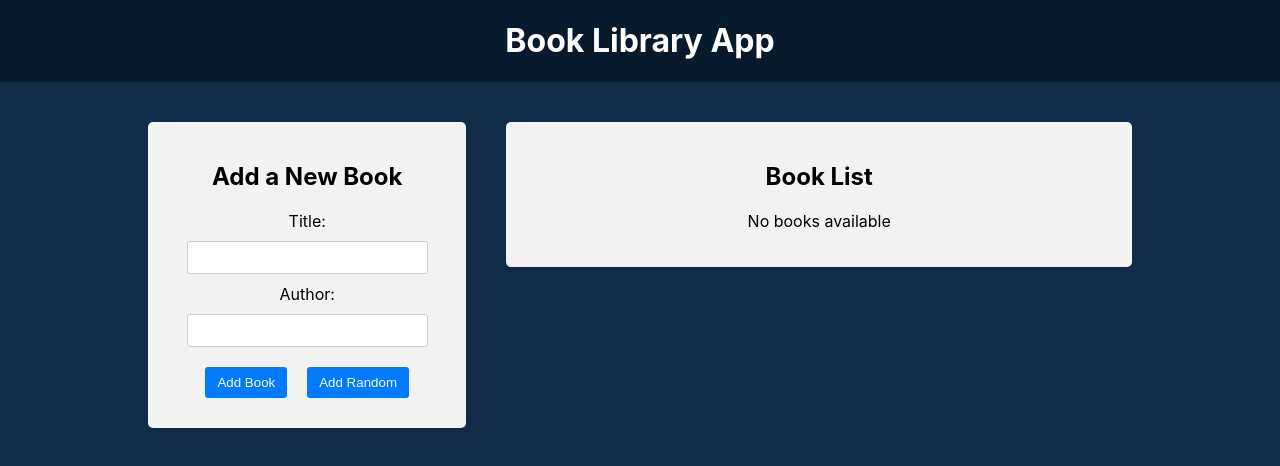
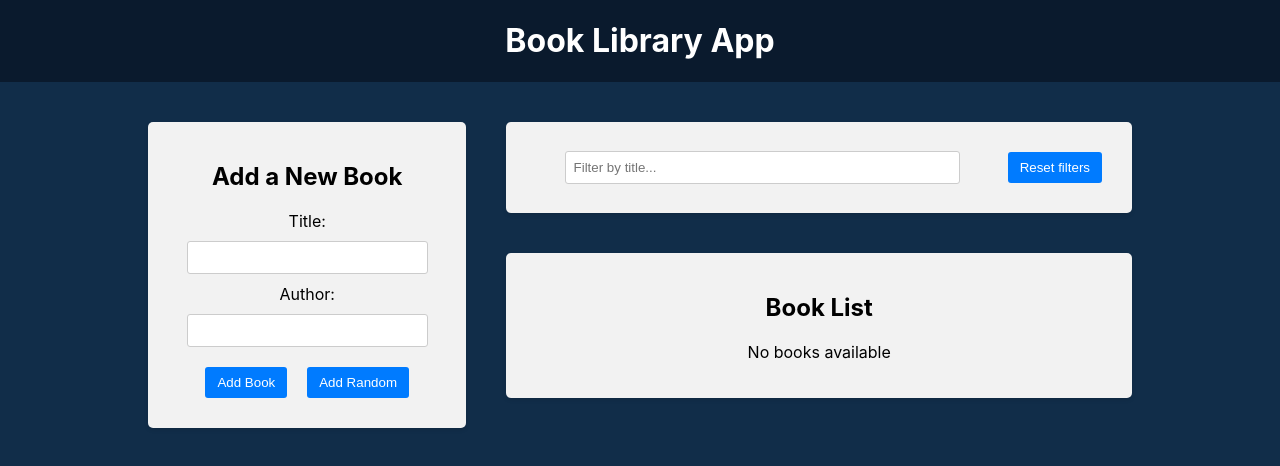
Before and after one commit to akbrest/react-udemy-tutorial, a React (Create React App) app in the folder frontend/: page / in a window 1280 px wide. Shown: the top 466 px of the page. Built offline with nearby package versions, Linux system fonts and the light colour scheme.

Commit message:
Filter redux slice and filter by title

```diff
--- a/frontend/src/App.js
+++ b/frontend/src/App.js
@@ -14,7 +14,7 @@
           <BookForm />
         </div>
         <div className="app-right-column">
-          {/* <Filter /> */}
+          <Filter />
           <BookList />
         </div>
       </main>
--- a/frontend/src/components/BookList/BookList.js
+++ b/frontend/src/components/BookList/BookList.js
@@ -1,10 +1,12 @@
 import { useDispatch, useSelector } from 'react-redux';
 import './BookList.css';
 import { deleteBook, toggleFavorite } from '../../redux/books/actionCreators';
+import { selectTitleFilter } from '../../redux/sclices/filterSlice';
 import { BsBookmarkStar, BsBookmarkStarFill } from 'react-icons/bs';
 
 const BookList = () => {
   const books = useSelector((state) => state.books);
+  const titleFilter = useSelector(selectTitleFilter);
   const dispatch = useDispatch();
 
   const handleDeleteBook = (id) => {
@@ -15,6 +17,14 @@
     dispatch(toggleFavorite(id));
   };
 
+  const filteredBooks = books.filter((book) => {
+    const matchesTitle = book.title
+      .toLowerCase()
+      .includes(titleFilter.toLowerCase());
+
+    return matchesTitle;
+  });
+
   return (
     <div className="app-block book-list">
       <h2>Book List</h2>
@@ -22,7 +32,7 @@
         <p>No books available</p>
       ) : (
         <ul>
-          {books.map((book, i) => (
+          {filteredBooks.map((book, i) => (
             <li key={book.id}>
               <div className="book-info">
                 {++i}. {book.title} by <strong>{book.author}</strong>
--- a/frontend/src/components/Filter/Filter.js
+++ b/frontend/src/components/Filter/Filter.js
@@ -1,9 +1,37 @@
+import { useDispatch, useSelector } from 'react-redux';
+import {
+  setTitleFilter,
+  selectTitleFilter,
+} from '../../redux/sclices/filterSlice';
+import { resetFilters } from '../../redux/sclices/filterSlice';
 import './Filter.css';
 
 const Filter = () => {
+  const dispatch = useDispatch();
+  const titleFilter = useSelector(selectTitleFilter);
+
+  const handleTitleFilterChange = (e) => {
+    dispatch(setTitleFilter(e.target.value));
+  };
+  const handleResetFilters = () => {
+    dispatch(resetFilters());
+  };
+
   return (
     <div className="app-block filter">
-      <h2>Filters</h2>
+      <div className="filter-row">
+        <div className="filter-group">
+          <input
+            type="text"
+            value={titleFilter}
+            onChange={handleTitleFilterChange}
+            placeholder="Filter by title..."
+          />
+        </div>
+        <button type="button" onClick={handleResetFilters}>
+          Reset filters
+        </button>
+      </div>
     </div>
   );
 };
--- /dev/null
+++ b/frontend/src/redux/sclices/filterSlice.js
@@ -0,0 +1,26 @@
+import { createSlice } from '@reduxjs/toolkit';
+
+const initialState = {
+  title: '',
+};
+
+const filterSlice = createSlice({
+  name: 'filter',
+  initialState: initialState,
+  reducers: {
+    setTitleFilter: (state, action) => {
+      // You can mutate state thanks Immer library
+      state.title = action.payload;
+      // return { ...state, title: action.payload };
+    },
+    resetFilters: (state) => {
+      return initialState;
+    },
+  },
+});
+
+export const { setTitleFilter, resetFilters } = filterSlice.actions;
+
+export const selectTitleFilter = (state) => state.filter.title;
+
+export default filterSlice.reducer;
--- a/frontend/src/redux/store.js
+++ b/frontend/src/redux/store.js
@@ -1,9 +1,11 @@
 import { configureStore } from '@reduxjs/toolkit';
 import booksReducer from './books/reducer';
+import filterReducer from './sclices/filterSlice';
 
 const store = configureStore({
   reducer: {
     books: booksReducer,
+    filter: filterReducer,
   },
 });
 
```
